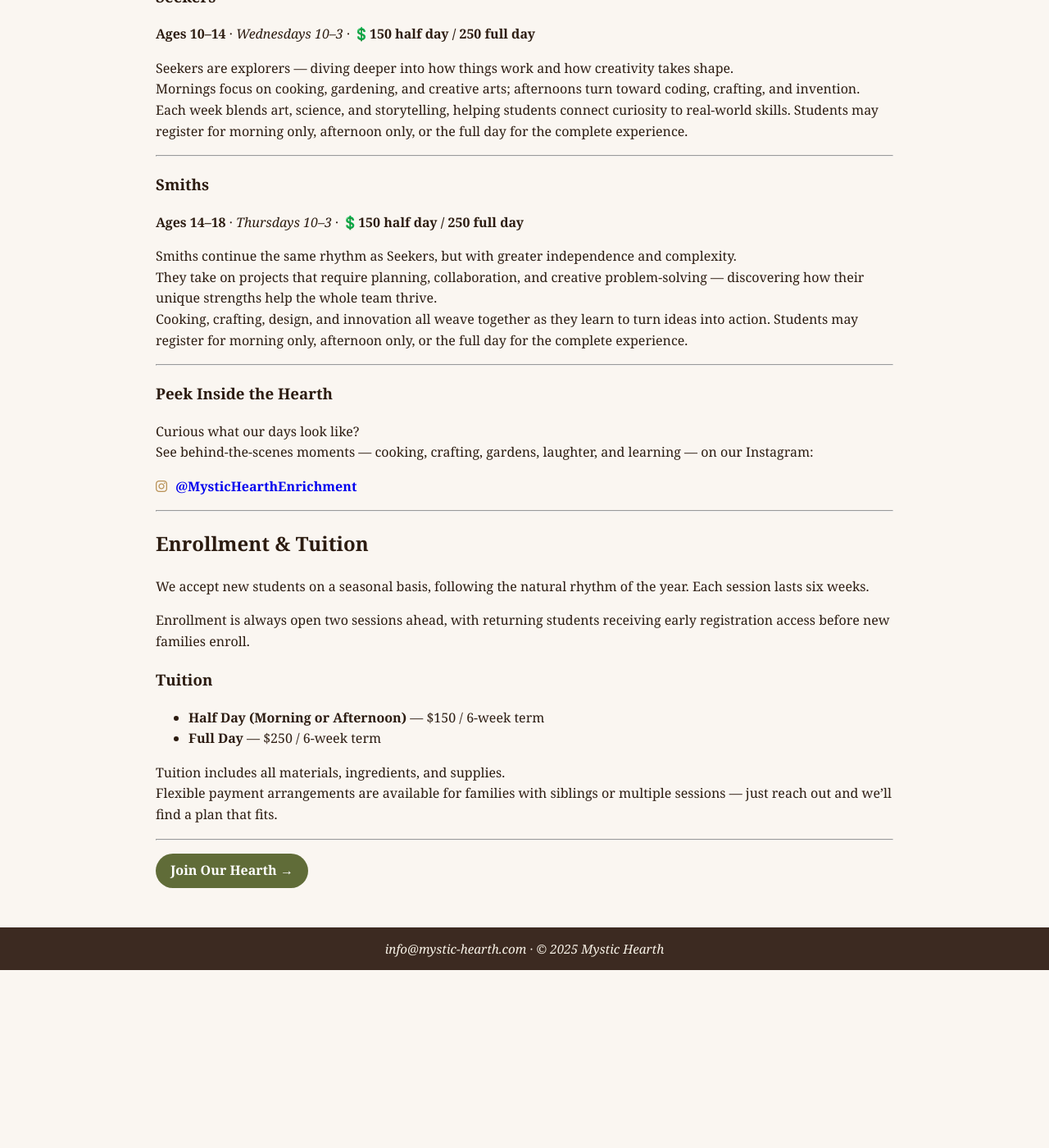
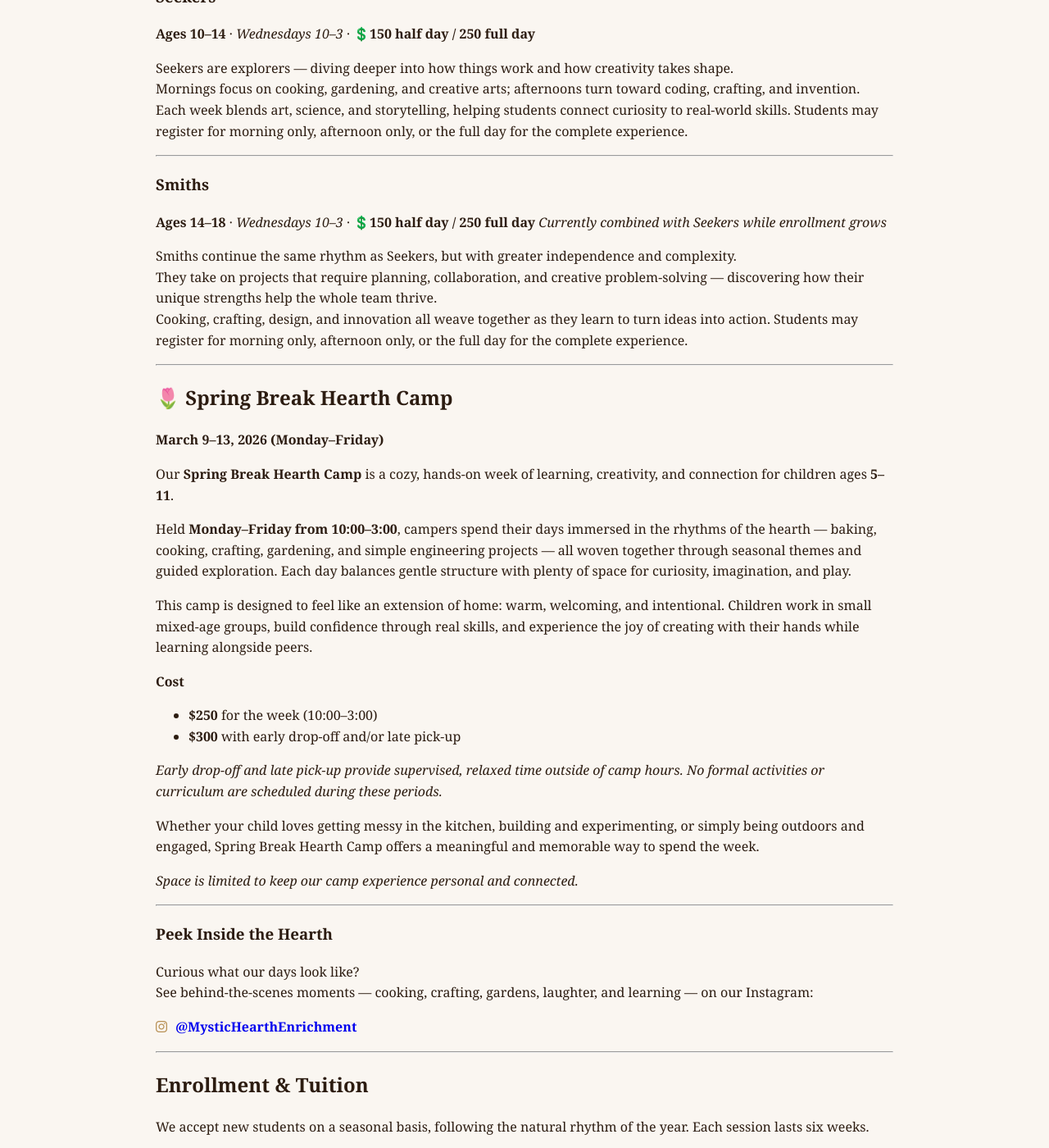
Before and after one commit to WesleyT/mystic-hearth, a Jekyll site: the page built from enrichment/index.md, in a window 1280 px wide and 1400 px high, scrolled down 2348 px. Shown: the whole window at 82% size. Built offline with Jekyll 4.4.1, drawn with Linux system fonts in a browser that asks for light colours; before the commit the page ends 3531 px from its top, so only the background shows below that; some of the changed text lies outside the part shown.

Commit message:
Updated for Spring Break and combined Classes

```diff
--- a/enrichment/index.md
+++ b/enrichment/index.md
@@ -89,12 +89,34 @@ Students may register for morning only, afternoon only, or the full day for the
 ---
 
 ### Smiths
-**Ages 14–18** · *Thursdays 10–3* · 💲**150 half day / 250 full day**
+**Ages 14–18** · *Wednesdays 10–3* · 💲**150 half day / 250 full day**
+*Currently combined with Seekers while enrollment grows*
 
 Smiths continue the same rhythm as Seekers, but with greater independence and complexity.
 They take on projects that require planning, collaboration, and creative problem-solving — discovering how their unique strengths help the whole team thrive.
 Cooking, crafting, design, and innovation all weave together as they learn to turn ideas into action.
 Students may register for morning only, afternoon only, or the full day for the complete experience.
+
+---
+
+## 🌷 Spring Break Hearth Camp
+**March 9–13, 2026 (Monday–Friday)**
+
+Our **Spring Break Hearth Camp** is a cozy, hands-on week of learning, creativity, and connection for children ages **5–11**.
+
+Held **Monday–Friday from 10:00–3:00**, campers spend their days immersed in the rhythms of the hearth — baking, cooking, crafting, gardening, and simple engineering projects — all woven together through seasonal themes and guided exploration. Each day balances gentle structure with plenty of space for curiosity, imagination, and play.
+
+This camp is designed to feel like an extension of home: warm, welcoming, and intentional. Children work in small mixed-age groups, build confidence through real skills, and experience the joy of creating with their hands while learning alongside peers.
+
+**Cost**
+- **$250** for the week (10:00–3:00)
+- **$300** with early drop-off and/or late pick-up
+
+*Early drop-off and late pick-up provide supervised, relaxed time outside of camp hours. No formal activities or curriculum are scheduled during these periods.*
+
+Whether your child loves getting messy in the kitchen, building and experimenting, or simply being outdoors and engaged, Spring Break Hearth Camp offers a meaningful and memorable way to spend the week.
+
+*Space is limited to keep our camp experience personal and connected.*
 
 ---
 
@@ -119,8 +141,8 @@ Enrollment is always open two sessions ahead, with returning students receiving
 
 ### Tuition
 
-- **Half Day (Morning or Afternoon)** — $150 / 6-week term
-- **Full Day** — $250 / 6-week term
+- **Half Day (Morning or Afternoon)** — $150 for a full 6-week term
+- **Full Day** — $250 for a full 6-week term
 
 Tuition includes all materials, ingredients, and supplies.
 Flexible payment arrangements are available for families with siblings or multiple sessions — just reach out and we’ll find a plan that fits.
```
